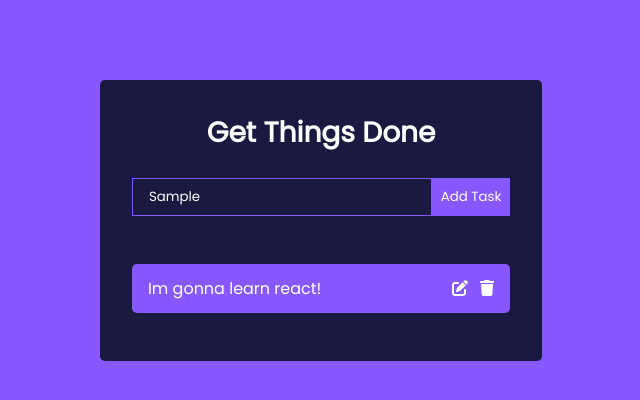
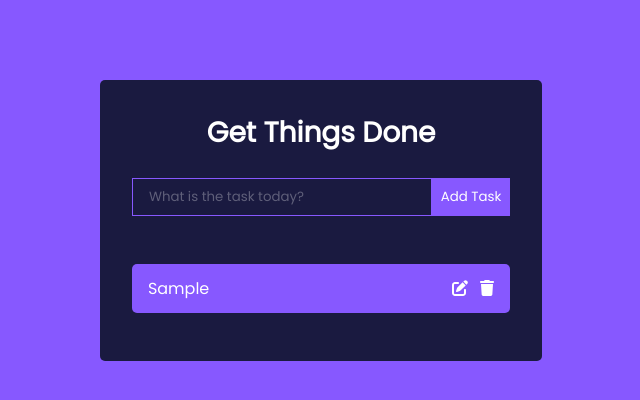
Before and after one commit to aoropesa-amaoed/branching-test, a React (Vite) app in the folder understanding-react-js/: page / in a window 1280 px wide. Both pictures are taken after typing "Sample" into the empty fields and a click on the button "Add Task". Shown: the top 400 px of the page, without its empty margins (319-959 px from the left). Built offline with nearby package versions, Linux system fonts and the light colour scheme.

Commit message:
finish first part of add form in todo app

```diff
--- a/understanding-react-js/src/components/Todo.jsx
+++ b/understanding-react-js/src/components/Todo.jsx
@@ -2,10 +2,10 @@ import React from 'react'
 import { FontAwesomeIcon } from '@fortawesome/react-fontawesome';
 import { faPenToSquare, faTrash } from '@fortawesome/free-solid-svg-icons';
 
-function Todo() {
+function Todo(props) {
     return (
         <div className={'todo'}>
-            <p className={'incompleted'}>Im gonna learn react!</p>
+            <p className={'incompleted'}>{props.task}</p>
             <div>
                 <FontAwesomeIcon className={'edit-icon'} icon={faPenToSquare} />
                 <FontAwesomeIcon className={'delete-icon'} icon={faTrash} />
--- a/understanding-react-js/src/components/TodoForm.jsx
+++ b/understanding-react-js/src/components/TodoForm.jsx
@@ -1,12 +1,22 @@
+import React, { useState } from 'react';
+
 function TodoForm(props) {
+    const [value, setValue] = useState('')
 
     function handleSubmit(e) {
         e.preventDefault();
-        props.addTodo()
+        if (value) {
+            props.addTodo(value)
+            setValue('')
+        }
+    }
+
+    function handleInputChange(e) {
+        setValue(e.target.value)
     }
     return (
         <form className={'todo-form'} onSubmit={handleSubmit}>
-            <input type="text" placeholder={'What is the task today?'} className={'todo-input'} />
+            <input type="text" value={value} placeholder={'What is the task today?'} className={'todo-input'} onChange={handleInputChange} />
             <button className={'todo-btn'} type="submit">Add Task</button>
         </form>
     )
--- a/understanding-react-js/src/components/TodoWrapper.jsx
+++ b/understanding-react-js/src/components/TodoWrapper.jsx
@@ -7,21 +7,23 @@ function TodoWrapper() {
     const [todo, setTodo] = useState([]);
 
     function addTodo(todo) {
-        console.log('im clicked!')
-        // setTodo((prevState) => {
-        //     const newTodo = {
-        //         task: todo,
-        //         completed: false
-        //     }
-        //     return [...prevState, newTodo]
-        // })
+        setTodo((prevState) => {
+            const newTodo = {
+                task: todo,
+                completed: false
+            }
+            return [...prevState, newTodo]
+        })
     }
+
+
+    console.log(todo)
 
     return (
         <div className={'todo-wrapper'}>
             <h1>Get Things Done</h1>
             <TodoForm addTodo={addTodo} />
-            <Todo />
+            {todo.length > 0 && <Todo task={todo[0].task} />}
         </div>
     )
 }
```
